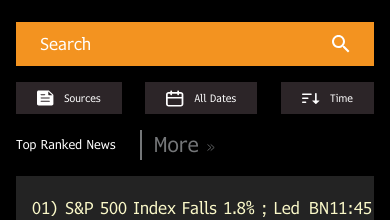
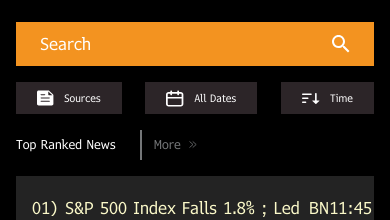
Before and after one commit to qasimfida/Vic-News, a React (Create React App) app: page / in a window 390 px wide. Shown: the top 220 px of the page. Built offline with nearby package versions, Linux system fonts and the light colour scheme; the HTML template or start-up script is replaced by a standard one.

Commit message:
mobile responsive

```diff
--- a/src/components/Navbar.tsx
+++ b/src/components/Navbar.tsx
@@ -15,7 +15,7 @@ const Navbar: React.FC = () => {
   };
 
   return (
-    <nav className="md:flex items-center flex-col  bg-black text-white gap-[15px] md:gap-[33px] pt-[22px]">
+    <nav className="md:flex items-center max-sm:flex-col  bg-black text-white gap-[15px] md:gap-[33px] pt-[22px]">
       <div className="flex items-center bg-[#F39320] md:w-1/2  text-white px-2 py-[10px] md:py-[6.25px] ">
         <input
           type="text"
--- a/src/components/RankedNews.tsx
+++ b/src/components/RankedNews.tsx
@@ -92,7 +92,7 @@ const RankedNews: React.FC = () => {
         <div className="ml-[24px] mr-[12px] w-[2px] h-[30px] bg-[#747678]"></div>
 
         <div className="flex items-baseline text-[#747678] gap-[8px] cursor-pointer hover:text-white">
-          <h2 className="text-[20px] font-medium">More</h2>
+          <h2 className="md:text-[20px] text-[12px] font-medium">More</h2>
           <MoreIcon stroke={"#737576"} />
         </div>
       </div>
```
